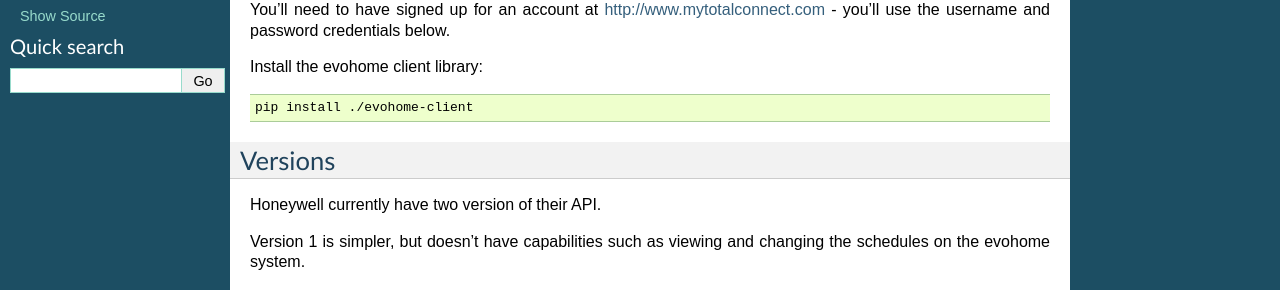
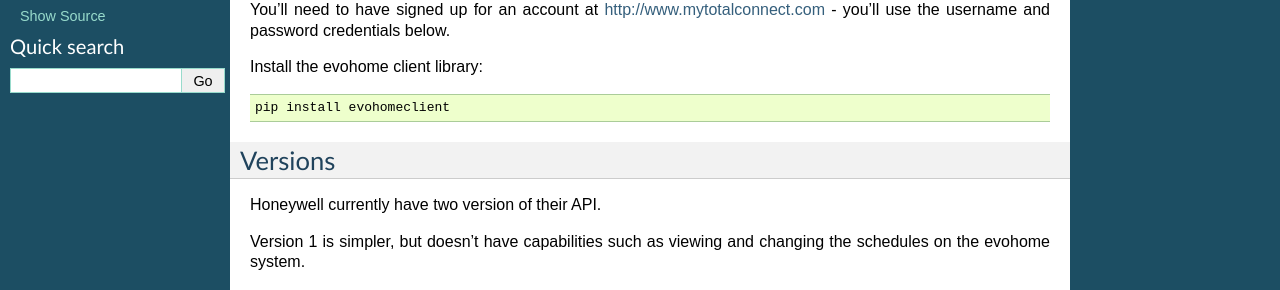
Before and after one commit to watchforstock/evohome-client, a Sphinx documentation site: the page built from docs/source/index.rst, in a window 1280 px wide. Shown: the part 243-533 px from the top of the page. Built offline with Sphinx 7.4.7, drawn with Linux system fonts in a browser that asks for light colours.

Commit message:
correcting package name
The package evohome-client does not exists, evohomeclient does.

```diff
--- a/docs/source/index.rst
+++ b/docs/source/index.rst
@@ -15,7 +15,7 @@ Install the evohome client library:
 
 .. code-block:: none
 
-    pip install ./evohome-client
+    pip install evohomeclient
 
 Versions
 --------
```
